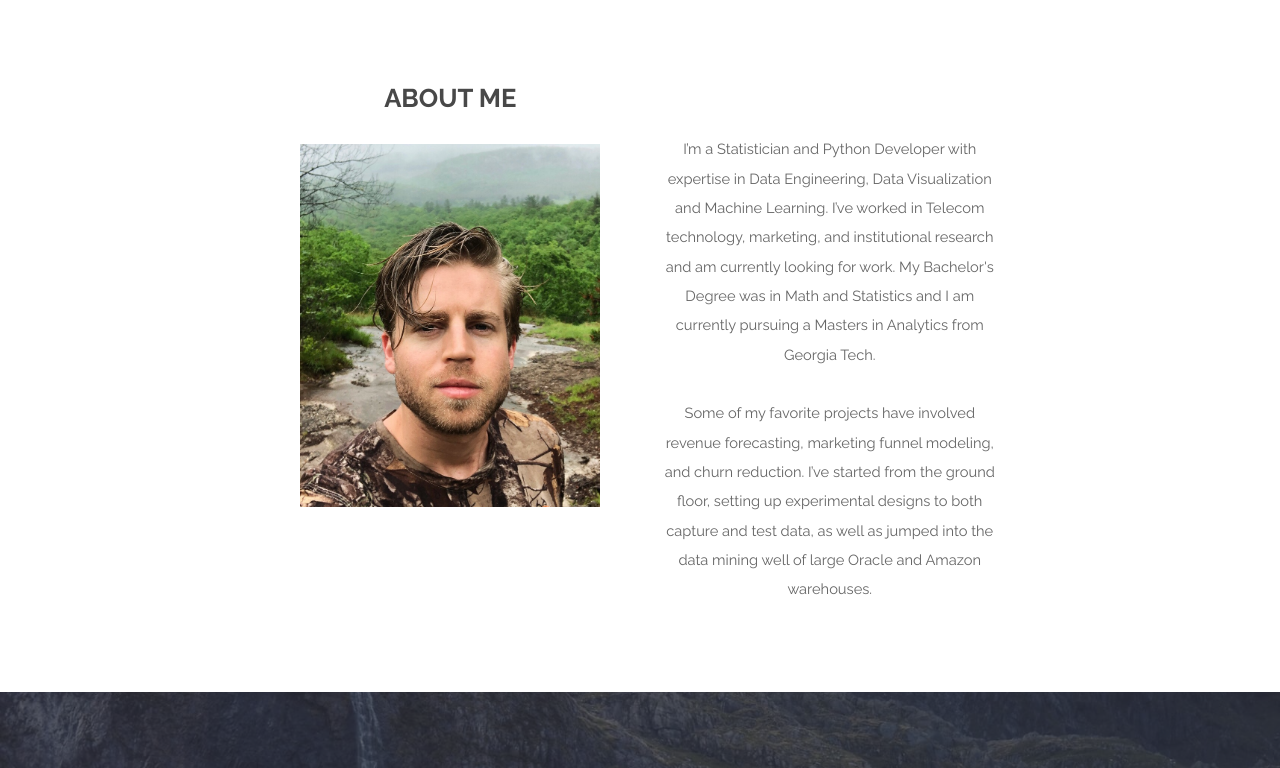
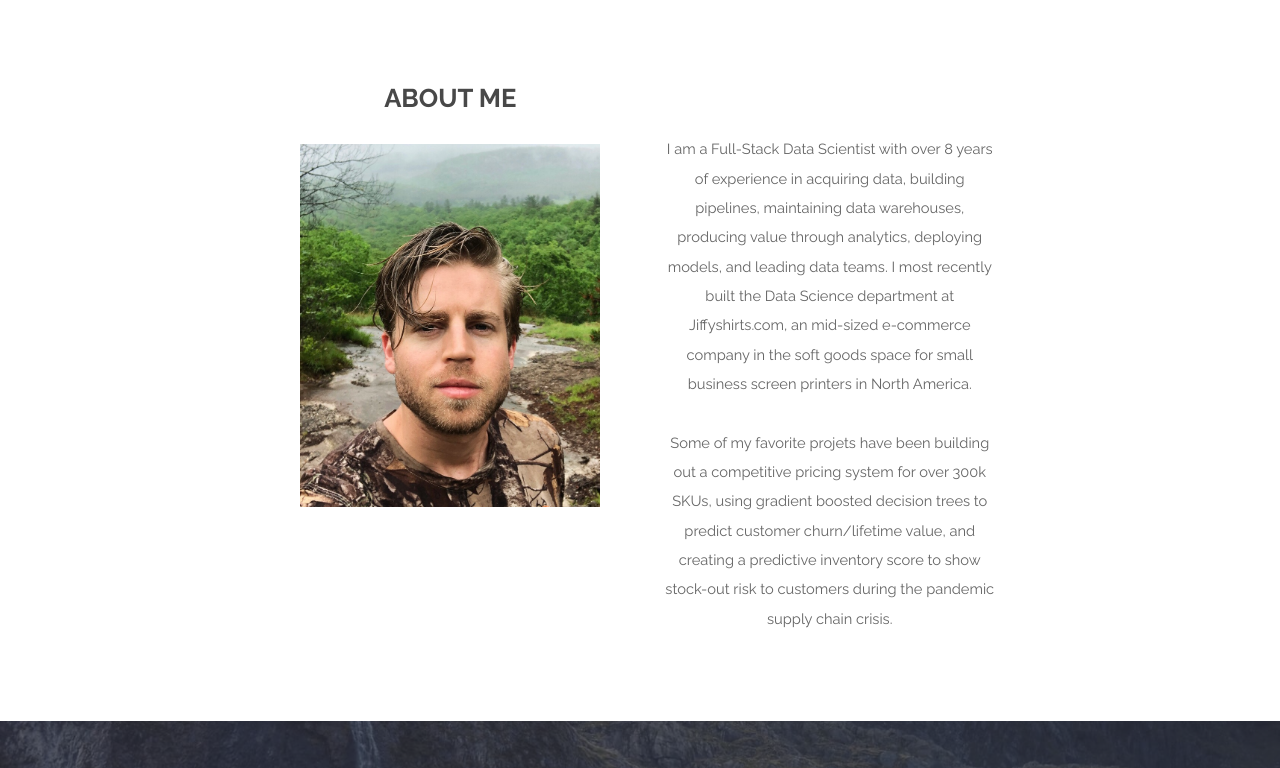
Before and after one commit to seanmalone3/seanmalone3.github.io, a plain HTML site: page index.html in a window 1280 px wide. Shown: the part 520-1288 px from the top of the page. Drawn offline with Linux system fonts and the light colour scheme.

Commit message:
Update index.html

```diff
--- a/index.html
+++ b/index.html
@@ -39,7 +39,7 @@
 
 		<!-- Header -->
 			<header id="header" class="alt">
-				<h1><a href="/">Full Stack &nbsp Data Science</a></h1>
+				<!-- <h1><a href="/">Full Stack &nbsp Data Science</a></h1> -->
 				<nav id="nav">
 					<ul>
 						<li><a href="/">Home</a></li>
@@ -75,12 +75,13 @@
 							</div>
 							<div class="6u$ 12u$(medium)">
 								<h2></h2><br>
-									<p>I’m a Statistician and Python Developer with expertise in Data Engineering, Data Visualization and Machine Learning.
-										I’ve worked in Telecom technology, marketing, and institutional research and am currently looking for work.
-										My Bachelor's Degree was in Math and Statistics and I am currently pursuing a Masters in Analytics from Georgia Tech. </p>
-									<p>Some of my favorite projects have involved revenue forecasting, marketing funnel modeling, and churn reduction.
-										I’ve started from the ground floor, setting up experimental designs to both capture and test data,
-										as well as jumped into the data mining well of large Oracle and Amazon warehouses.</p>
+									<p>I am a Full-Stack Data Scientist with over 8 years of experience in acquiring data, building pipelines,
+								          maintaining data warehouses, producing value through analytics, deploying models, and leading data teams.
+									  I most recently built the Data Science department at Jiffyshirts.com, an mid-sized e-commerce company
+								          in the soft goods space for small business screen printers in North America.</p>
+									<p>Some of my favorite projets have been building out a competitive pricing system for over 300k SKUs,
+									using gradient boosted decision trees to predict customer churn/lifetime value, and creating a predictive
+									inventory score to show stock-out risk to customers during the pandemic supply chain crisis.</p>
 							</div>
 						</div>
 					</div>
@@ -97,7 +98,7 @@
 					<div class="container">
 						<header class="major special"> <!--align="center"-->
 							<h2>Selected Projects</h2>
-							<!--<p>Below are just a few examples of my work</p>-->
+							<!--<p>Below are just a few examples of my work (last updated 2019)</p>-->
 						</header>
 						<div class="feature-grid">
 							<div class="feature">
@@ -220,8 +221,6 @@
 					</ul>
 					<ul class="copyright">
 						<li>&copy; SeanPatrickMalone</li>
-						<!--<li>Design: <a href="http://templated.co">TEMPLATED</a></li>
-						<li>Images: <a href="http://unsplash.com">Unsplash</a></li>-->
 					</ul>
 				</div>
 			</footer>
```
